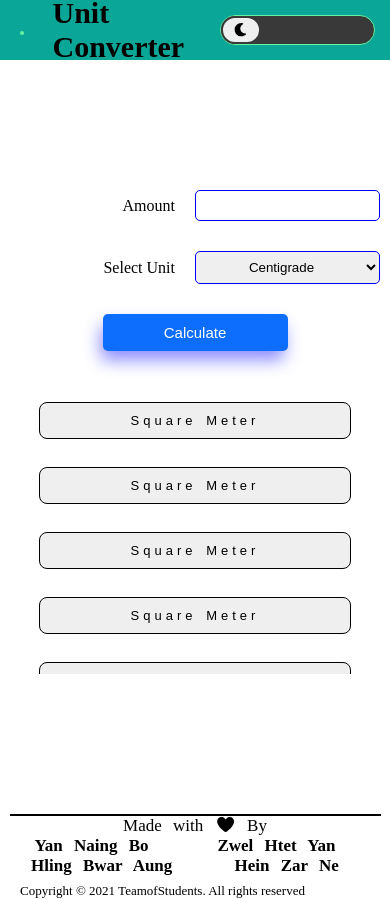
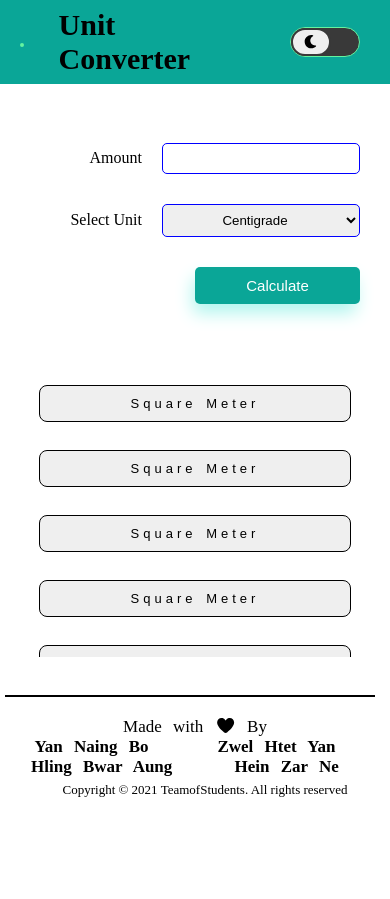
Before and after one commit to HeinZarNe/unit-converter, a plain HTML site: page temp.html in a window 390 px wide. After the commit the page ends 844 px from the top, so only its background shows below. Drawn offline with Linux system fonts and the light colour scheme; a script that the page names is missing.

Commit message:
Update temp.css

```diff
--- a/temp.css
+++ b/temp.css
@@ -17,8 +17,9 @@
     align-items: center;
     background-color: #0aa697;
     width: 100%;
-    height: 60px;
+    height: 10vh;
     padding: 10px ;
+
 }
 .logo {
     display: flex;
@@ -39,8 +40,14 @@
     margin-left: 30px;
     font-size: 30px;
 }
+.header-left{
+    display: flex;
+    justify-content: center;
+    flex-direction: row;
+}
 .menu-btns{
-    width: 500px;
+    width: 450px;
+
 }
 .menu{
     background-color: #0aa697;
@@ -87,7 +94,7 @@
     color: #fff !important;
 }
 .mainSection {
-    height: 87vh;
+    height: 70vh;
     display: flex;
     flex-direction: row;
     justify-content: center;
@@ -97,6 +104,7 @@
 #left {
     display: flex;
     align-items: center;
+    position: relative;
 }
 .inner-left {
     width: 80%;
@@ -141,19 +149,21 @@
 }
 .calculate {
     width: 50%;
-    background-color: #0D6EFD;
+    background-color: #0aa697;
     border: none;
     outline: none;
     padding: 10px;
     border-radius: 5px;
     margin: 0 auto;
+    margin-right:0px ;
     color: white;
     font-size: 15px;
     cursor: pointer;
-    box-shadow:-3px 10px 17px -1px rgb(0 0 255 / 46%)
+    box-shadow:-3px 10px 17px -1px #b0f5ee;
+
 }
 .calculate:hover {
-    background-color: #002fffe0;
+    background-color: #0aa697;
 }
 
 .right {
@@ -198,13 +208,12 @@
     border: 1px solid;
     border-radius: 4px;
 }
-footer {
+.fo {
     display: flex;
     flex-direction: column;
     align-items: center;
     width: 100%;
-    height: 50px;
-    position: absolute;
+    height: 20vh;
     top: 470px;
 }
 
@@ -239,10 +248,11 @@ footer {
         display: none;
     }
     .darkMode{
-    width: 155px;
+    width: 70px;
     height: 30px;
-    margin-right: 5px;
+    margin-right: 20px;
     }
+
     .upside{
         display: list-item;
     }
@@ -257,13 +267,20 @@ footer {
     }
 
     #left{
+        margin: 10px;
         display: flex;
         align-items: center;
-        justify-content: center;
         width: 100%;
+        padding: 30px;
     }
     .inner-left {
         width: 100%;
+    }
+    .label-container{
+        width: 40%;
+    }
+    #input-for-amount, #input-for-select-unit{
+        width: 60%;
     }
 
     .right {
@@ -297,7 +314,7 @@ footer {
     }
 }
     .divider{
-        margin-top: 20px;
+        margin: 20px;
         margin-left: 10px;
     }
     .icon{
```
